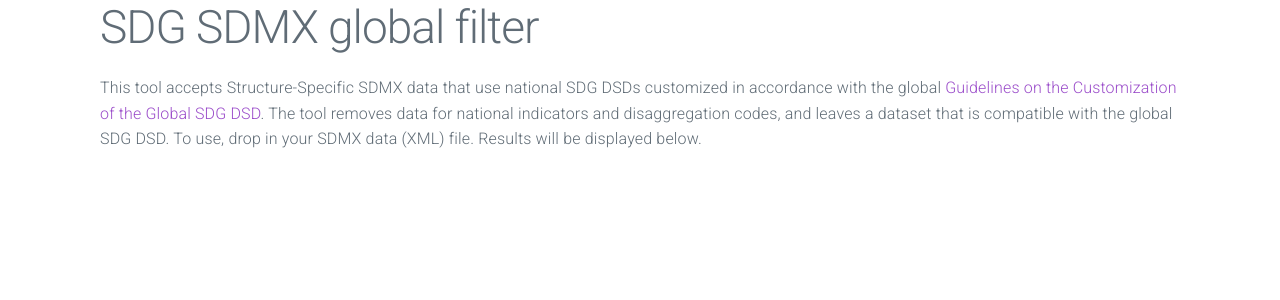
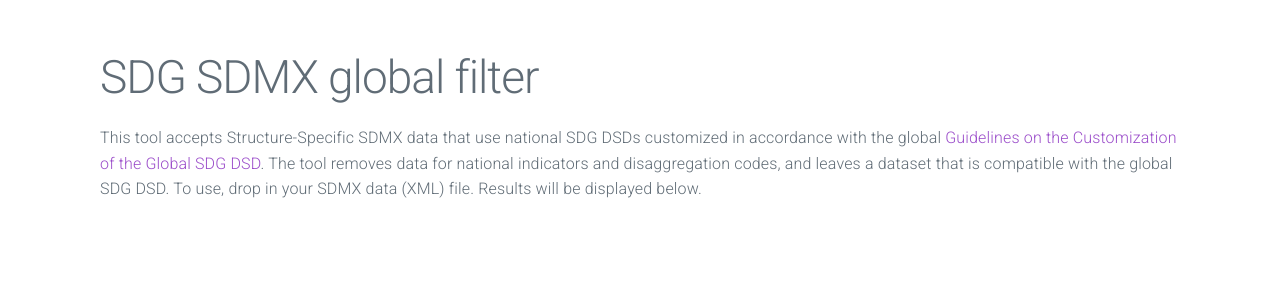
Before and after one commit to brockfanning/sdg-sdmx-global-filter, a Flask app: page / in a window 1280 px wide. Shown: the top 300 px of the page. Run offline with Flask 2, Linux system fonts and the light colour scheme; some libraries are stand-ins or nearby versions.

Commit message:
Some padding and more contrast

```diff
--- a/static/style.css
+++ b/static/style.css
@@ -4,3 +4,7 @@
 #messages li {
     margin-bottom: 0.3em;
 }
+body {
+    padding: 50px;
+    color: black;
+}
```
